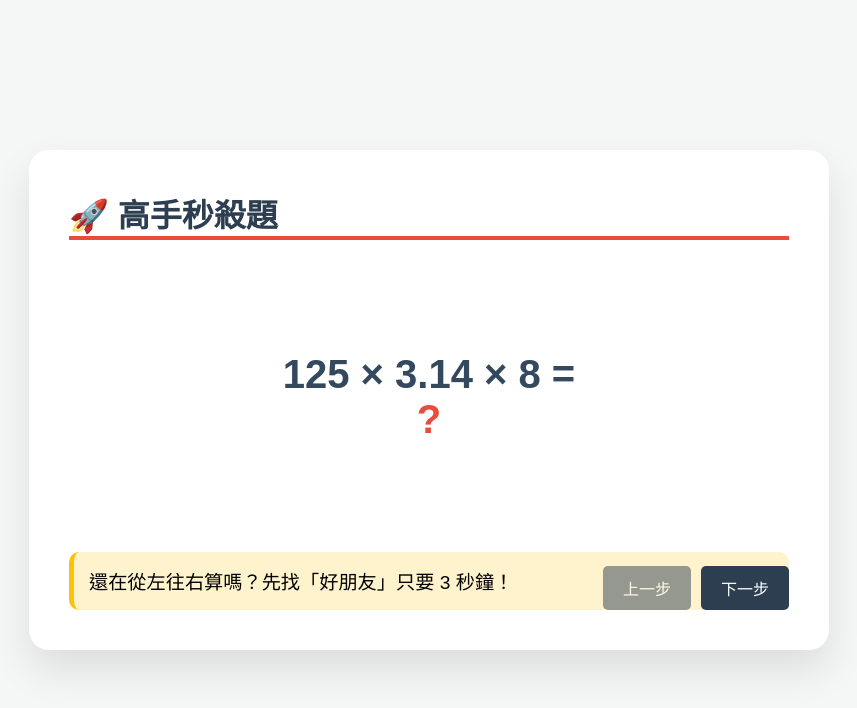
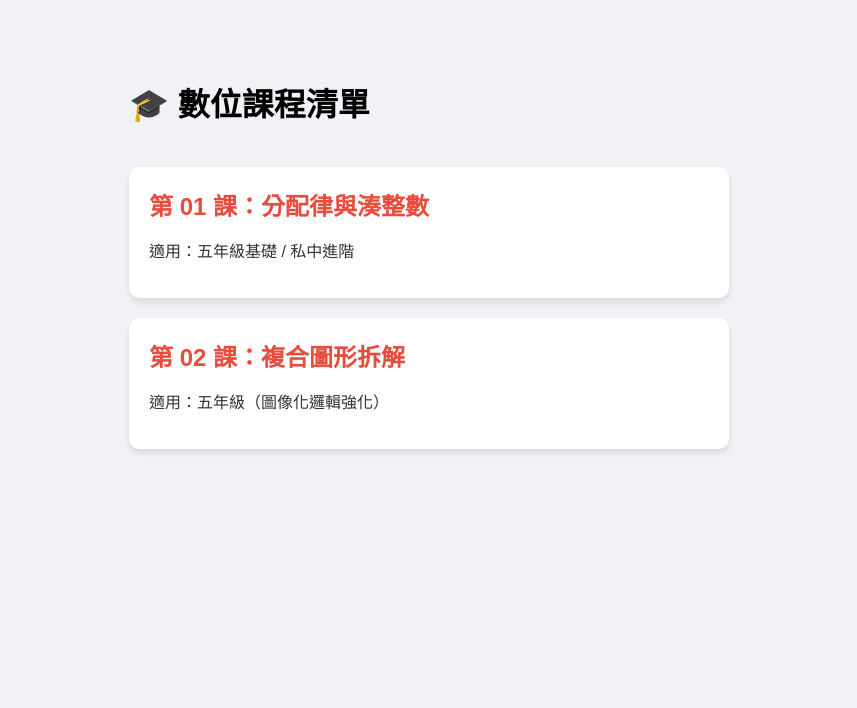
Before and after one commit to max-edtech/math-lesson-1, a plain HTML site: page index.html in a window 1280 px wide. Shown: the whole page, without its empty margins (211-1068 px from the left). Drawn offline with Linux system fonts and the light colour scheme.

Commit message:
Add index and lesson 2

```diff
--- a/index.html
+++ b/index.html
@@ -2,188 +2,26 @@
 <html lang="zh-TW">
 <head>
     <meta charset="UTF-8">
-    <meta name="viewport" content="width=device-width, initial-scale=1.0">
-    <title>自動化數學教材 - 分配律與湊整數</title>
+    <title>我的數位教學系統</title>
     <style>
-        :root {
-            --primary: #2c3e50;
-            --accent: #e74c3c;
-            --success: #27ae60;
-            --bg: #f4f7f6;
-        }
-        body {
-            font-family: "Microsoft JhengHei", sans-serif;
-            background-color: var(--bg);
-            margin: 0;
-            display: flex;
-            justify-content: center;
-            align-items: center;
-            height: 100vh;
-            overflow: hidden;
-        }
-        .slide-container {
-            width: 800px;
-            height: 500px;
-            background: white;
-            border-radius: 20px;
-            box-shadow: 0 20px 40px rgba(0,0,0,0.1);
-            position: relative;
-            padding: 40px;
-            box-sizing: border-box; /* 確保內距不撐大容器 */
-        }
-        .slide {
-            display: none;
-            height: 100%; /* 讓內容區塊填滿 */
-            flex-direction: column;
-            animation: fadeIn 0.5s ease-out forwards;
-        }
-        .slide.active { display: flex; }
-
-        @keyframes fadeIn {
-            from { opacity: 0; transform: translateY(10px); }
-            to { opacity: 1; transform: translateY(0); }
-        }
-
-        h1 { color: var(--primary); border-bottom: 4px solid var(--accent); display: inline-block; margin-top: 0; }
-        .content-area {
-            flex-grow: 1;
-            display: flex;
-            flex-direction: column;
-            justify-content: center;
-            align-items: center;
-            font-size: 2.5rem;
-            font-weight: bold;
-            color: #34495e;
-            text-align: center;
-        }
-
-        .highlight { color: var(--accent); }
-        .success { color: var(--success); }
-        .note {
-            background: #fff3cd;
-            padding: 15px;
-            border-radius: 10px;
-            font-size: 1.2rem;
-            margin-top: auto; /* 推到底部 */
-            border-left: 5px solid #ffc107;
-            width: 100%;
-            box-sizing: border-box;
-        }
-
-        /* 特效類 CSS */
-        .hidden-one { color: rgba(231, 76, 60, 0); transition: color 1s; }
-        .reveal-one { color: rgba(231, 76, 60, 1); }
-        .icon-box { margin-top: 20px; font-size: 3rem; }
-
-        .btn-nav { position: absolute; bottom: 40px; right: 40px; display: flex; gap: 10px; }
-        button {
-            padding: 10px 20px; cursor: pointer;
-            background: var(--primary); color: white;
-            border: none; border-radius: 5px; font-size: 1rem;
-            transition: background 0.2s;
-        }
-        button:hover { background: #34495e; }
-        button.action-btn { background: var(--accent); }
-        button.action-btn:hover { background: #c0392b; }
+        body { font-family: sans-serif; padding: 50px; background: #f0f2f5; }
+        .menu { display: grid; gap: 20px; max-width: 600px; margin: auto; }
+        .card { background: white; padding: 20px; border-radius: 10px; text-decoration: none; color: #333; box-shadow: 0 4px 6px rgba(0,0,0,0.1); transition: 0.3s; }
+        .card:hover { transform: translateY(-5px); }
+        h2 { margin: 0; color: #e74c3c; }
     </style>
 </head>
 <body>
-
-<div class="slide-container" id="app">
+    <div class="menu">
+        <h1>🎓 數位課程清單</h1>
+        <a href="lesson-01-distributive/index.html" class="card">
+            <h2>第 01 課：分配律與湊整數</h2>
+            <p>適用：五年級基礎 / 私中進階</p>
+        </a>
+        <a href="lesson-02-geometry/index.html" class="card">
+            <h2>第 02 課：複合圖形拆解</h2>
+            <p>適用：五年級（圖像化邏輯強化）</p>
+        </a>
     </div>
-
-<script>
-    // ==========================================
-    // 🎯 老師修改區：請在這裡編輯課程內容
-    // ==========================================
-    const lessonData = [
-        {
-            title: "🚀 高手秒殺題",
-            // 支援 HTML 語法，例如 <span>
-            content: `125 × 3.14 × 8 = <span class="highlight">?</span>`,
-            note: "還在從左往右算嗎？先找「好朋友」只要 3 秒鐘！"
-        },
-        {
-            title: "🍔 麥當勞分配律",
-            content: `(🍔 + 🍟) × 8 <div class="icon-box">⬇️<br>🍔×8 + 🍟×8</div>`,
-            note: "公式：a × (b + c) = a×b + a×c，括號外的每個人都要發到獎金！"
-        },
-        {
-            title: "🤝 數字好朋友排行榜",
-            content: `
-                <div style="text-align:left; line-height: 1.5;">
-                    <span class="highlight">25 × 4 = 100</span><br>
-                    <span class="highlight">125 × 8 = 1000</span><br>
-                    <span class="success">5 × 偶數 = 10的倍數</span>
-                </div>
-            `,
-            note: "看到這些組合，先讓他們「合體」！"
-        },
-        {
-            title: "🕵️‍♂️ 隱形的「1」",
-            content: `99 × 99 + 99 <span class="hidden-one" id="secret-one">× 1</span>`,
-            note: "提取公因數：99 × (99 + 1) = <span class='highlight'>9900</span>",
-            // 特殊按鈕功能
-            actionBtn: { text: "戴上特務眼鏡", action: "revealOne()" }
-        }
-    ];
-
-    // ==========================================
-    // ⚙️ 系統邏輯區：以下通常不用動
-    // ==========================================
-    let currentIndex = 0;
-    const container = document.getElementById('app');
-
-    // 初始化畫面
-    function render() {
-        const slideData = lessonData[currentIndex];
-
-        // 判斷是否有特殊按鈕
-        let actionBtnHtml = '';
-        if (slideData.actionBtn) {
-            actionBtnHtml = `<button class="action-btn" onclick="${slideData.actionBtn.action}">${slideData.actionBtn.text}</button>`;
-        }
-
-        container.innerHTML = `
-            <div class="slide active">
-                <h1>${slideData.title}</h1>
-                <div class="content-area">
-                    ${slideData.content}
-                    <div style="margin-top: 20px;">${actionBtnHtml}</div>
-                </div>
-                <div class="note">${slideData.note}</div>
-            </div>
-            <div class="btn-nav">
-                <button onclick="prevSlide()" ${currentIndex === 0 ? 'style="opacity:0.5;pointer-events:none"' : ''}>上一步</button>
-                <button onclick="nextSlide()" ${currentIndex === lessonData.length - 1 ? 'style="opacity:0.5;pointer-events:none"' : ''}>下一步</button>
-            </div>
-        `;
-    }
-
-    // 換頁功能
-    function nextSlide() {
-        if (currentIndex < lessonData.length - 1) {
-            currentIndex++;
-            render();
-        }
-    }
-
-    function prevSlide() {
-        if (currentIndex > 0) {
-            currentIndex--;
-            render();
-        }
-    }
-
-    // 特殊互動功能定義
-    function revealOne() {
-        const el = document.getElementById('secret-one');
-        if(el) el.classList.add('reveal-one');
-    }
-
-    // 啟動！
-    render();
-</script>
-
 </body>
 </html>
```
Also changed, not shown: lesson-01-distributive/index.html (added, +124 -0 lines), lesson-02-geometry/index.html (added, +35 -0 lines), 1 other file.
